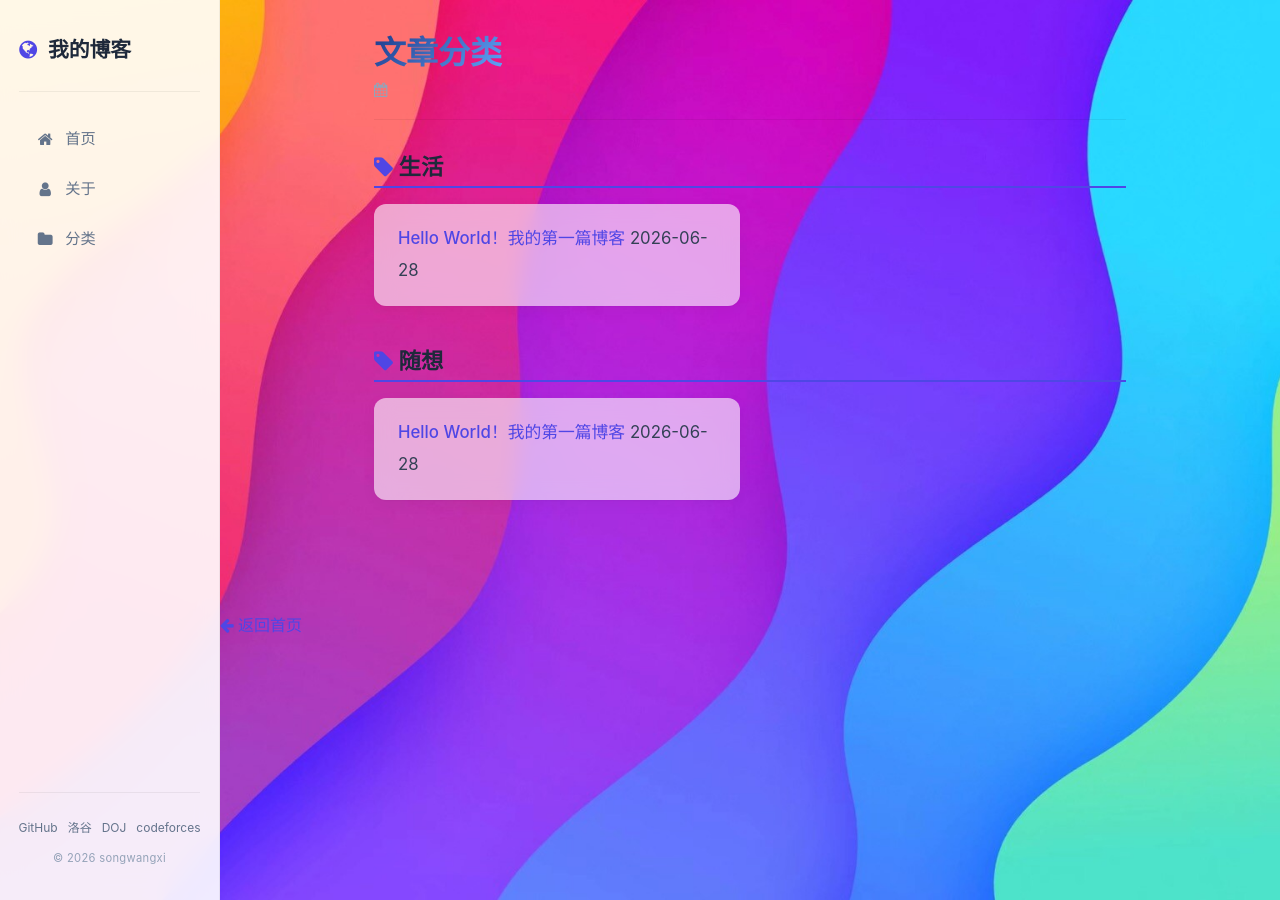
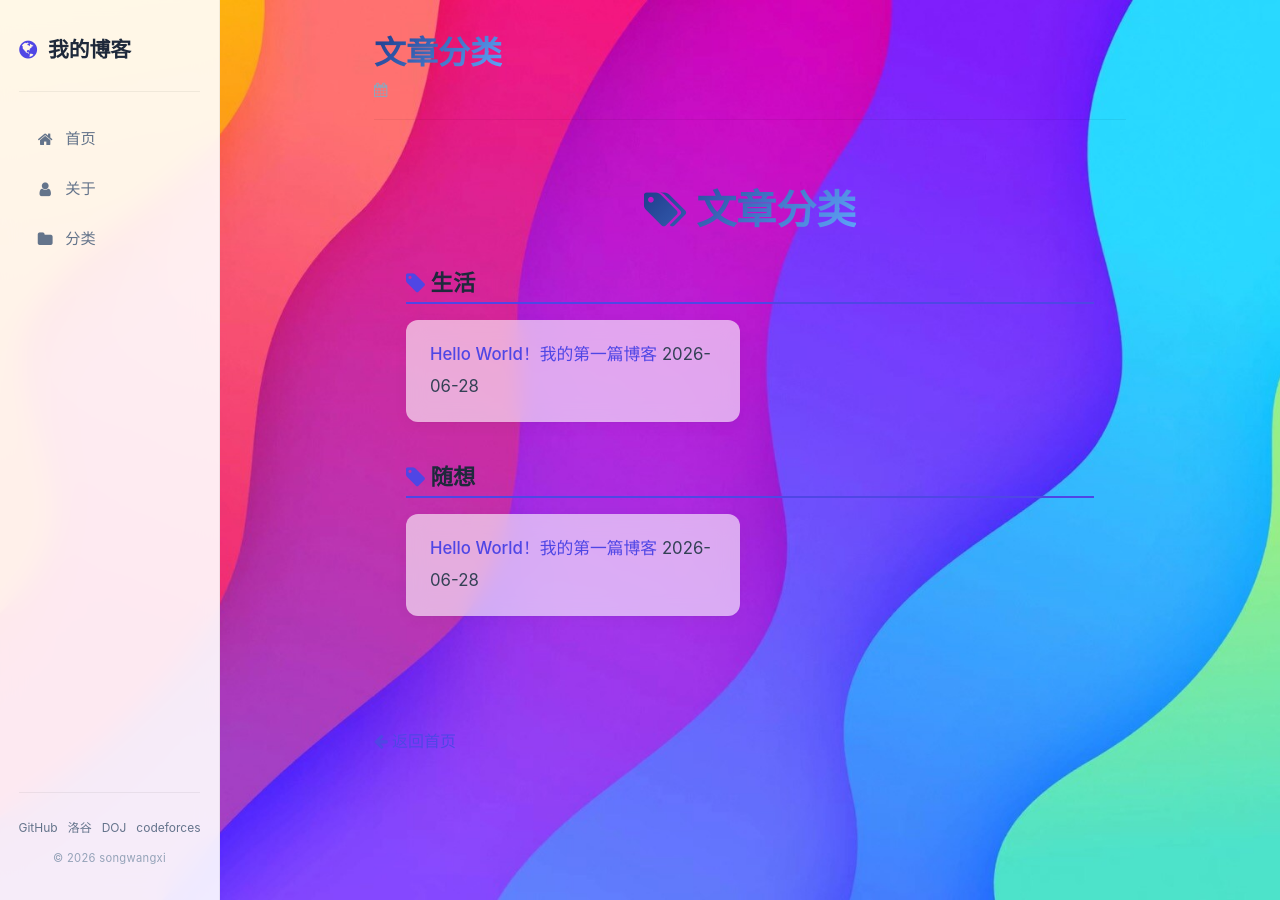
Before and after one commit to songwangxi/songwangxi.github.io, a Jekyll site: the page built from categories.html, in a window 1280 px wide. Built offline with Jekyll 4.4.1, drawn with Linux system fonts in a browser that asks for light colours.

Commit message:
Update categories.html

```diff
--- a/categories.html
+++ b/categories.html
@@ -4,7 +4,10 @@ title: 文章分类
 permalink: /categories/
 ---
 
-
+<div class="container" style="max-width:900px;">
+  <div class="blog-header" style="text-align:center;">
+    <h1><span class="gradient" color1="#1e3a8a" color2="#60a5fa"><i class="fa fa-tags"></i> 文章分类</span></h1>
+  </div>
 
   {% assign tags = site.tags | sort %}
   {% if tags.size > 0 %}
```
